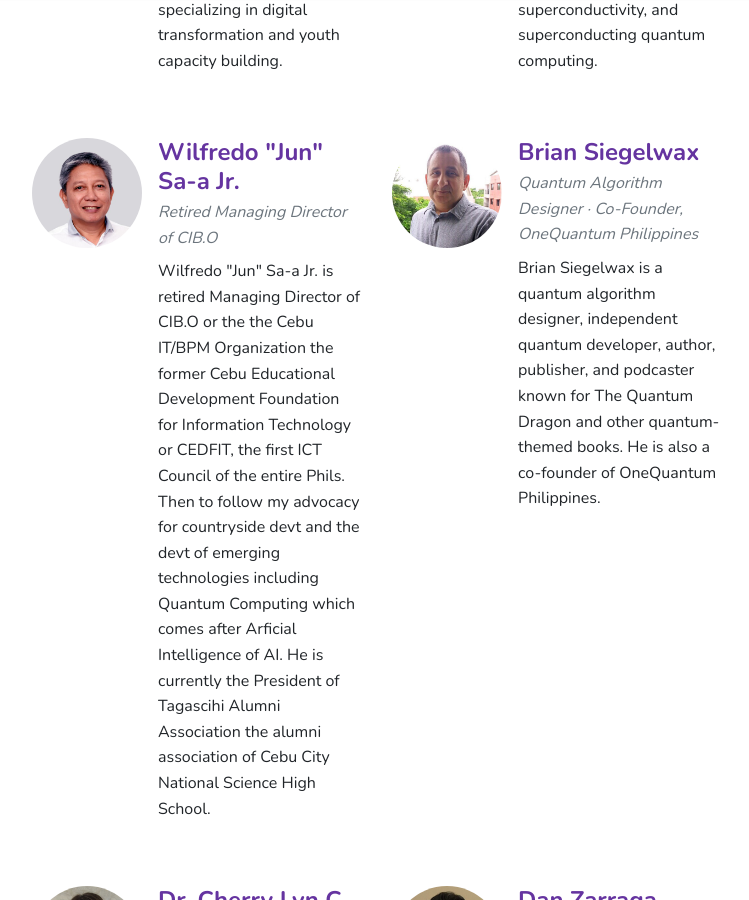
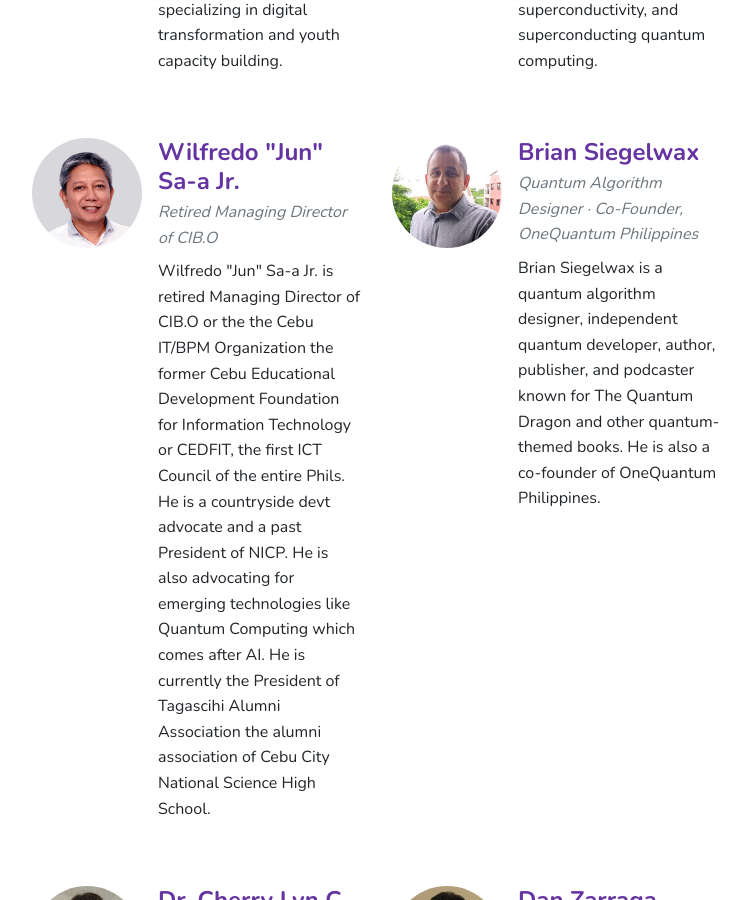
Before and after one commit to corpbob-qcsp/Quantum-Computing-Philippines.github.io, a Jekyll site: the page built from _pages/senior-advisers.md, in a window 1280 px wide and 900 px high, scrolled down 1529 px. Shown: the whole window, without its empty margins (263-1012 px from the left). Built offline with Jekyll 4.4.1, drawn with Linux system fonts in a browser that asks for light colours; nearby versions of some CDN libraries.

Commit message:
updated profile of Jun

```diff
--- a/_pages/senior-advisers.md
+++ b/_pages/senior-advisers.md
@@ -51,7 +51,7 @@ QCSP is guided by a group of senior advisers whose experience spans industry, te
 <div>
 <h4 class="font-weight-bold mb-1">Wilfredo "Jun" Sa-a Jr.</h4>
 <p class="text-muted mb-2"><em>Retired Managing Director of CIB.O</em></p>
-<p>Wilfredo "Jun" Sa-a Jr. is retired Managing Director of CIB.O or the the Cebu IT/BPM Organization the former Cebu Educational Development Foundation for Information Technology or CEDFIT, the first ICT Council of the entire Phils. Then to follow my advocacy for countryside devt and the devt of emerging technologies including Quantum Computing which comes after Arficial Intelligence of AI. He is currently the President of Tagascihi Alumni Association the alumni association of Cebu City National Science High School.</p>
+<p>Wilfredo "Jun" Sa-a Jr. is retired Managing Director of CIB.O or the the Cebu IT/BPM Organization the former Cebu Educational Development Foundation for Information Technology or CEDFIT, the first ICT Council of the entire Phils. He is a countryside devt advocate and a past President of NICP. He is also advocating for emerging technologies like Quantum Computing which comes after AI. He is currently the President of Tagascihi Alumni Association the alumni association of Cebu City National Science High School.</p>
 </div>
 </div>
 
```
